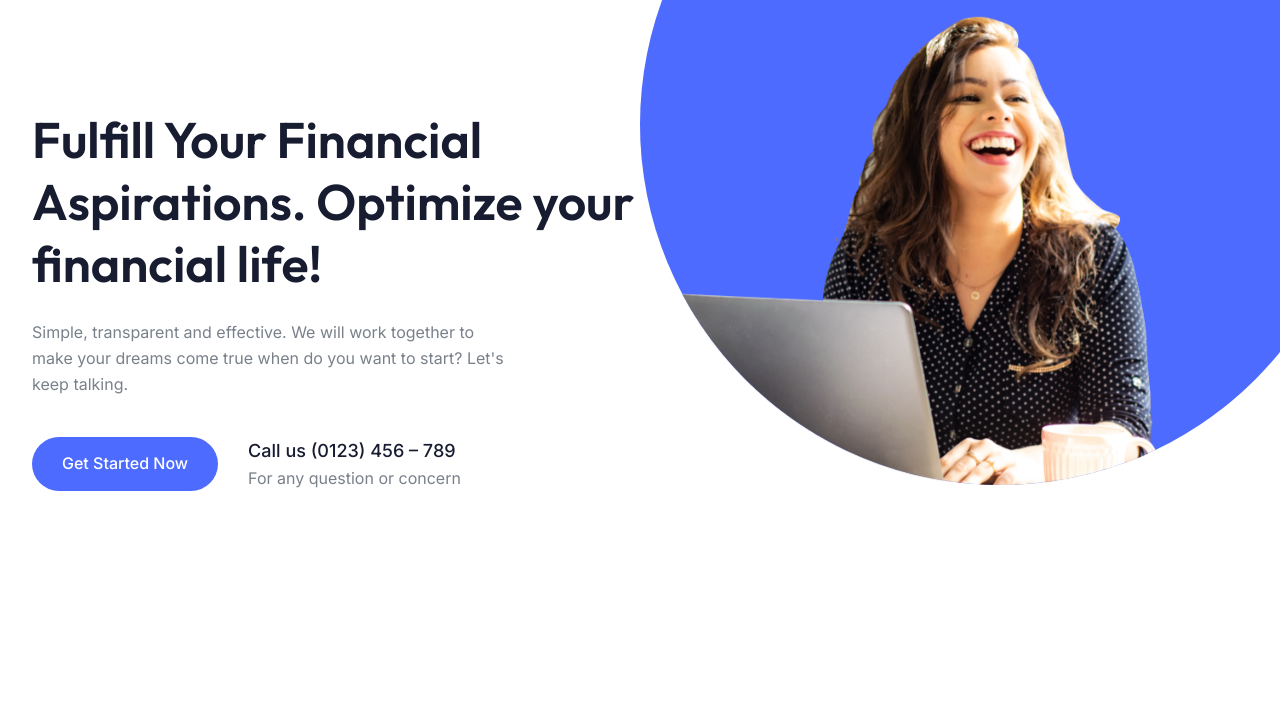
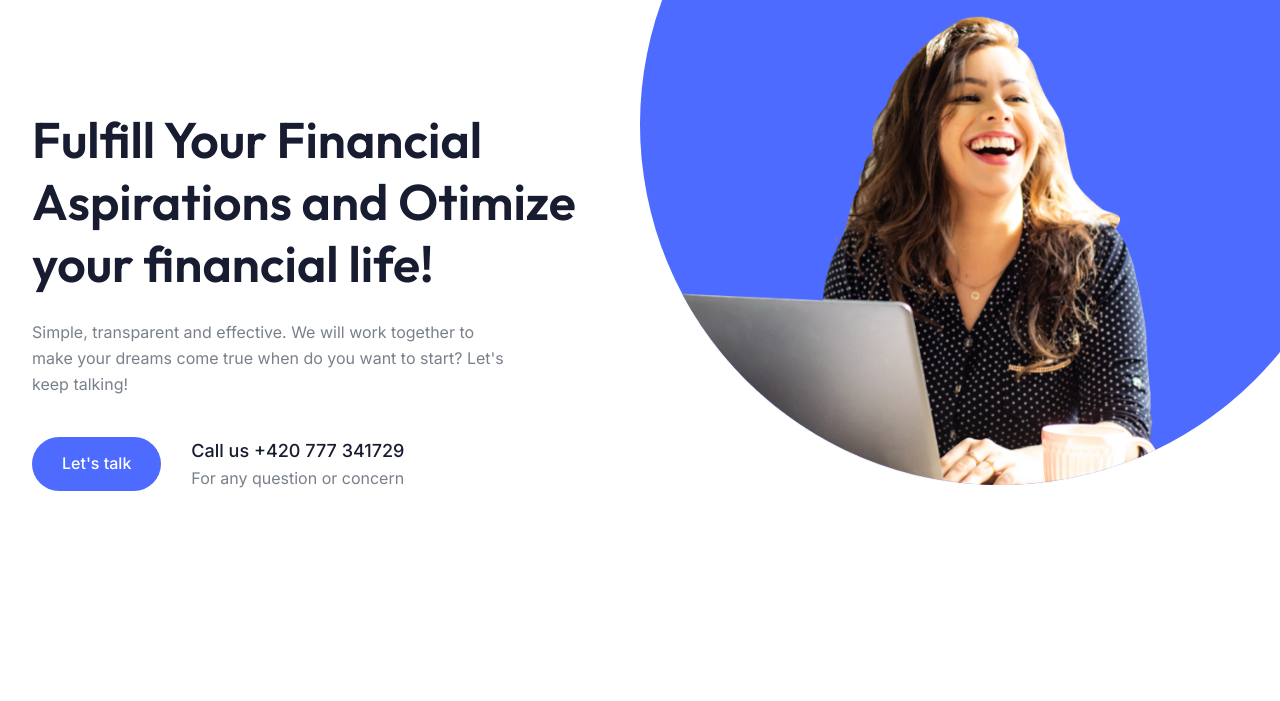
Before and after one commit to heiderdamaseno/monikasouza.cz, a plain HTML site: page index.html in a window 1280 px wide. Shown: the part 99-800 px from the top of the page. Drawn offline with Linux system fonts and the light colour scheme.

Commit message:
Update index.html

```diff
--- a/index.html
+++ b/index.html
@@ -116,17 +116,17 @@
       <div class="bb ze ki xn 2xl:ud-px-0">
         <div class="tc _o">
           <div class="animate_left jn/2">
-            <h1 class="fk vj zp or kk wm wb">Fulfill Your Financial Aspirations. Optimize your financial life!</h1>
+            <h1 class="fk vj zp or kk wm wb">Fulfill Your Financial Aspirations and Otimize your financial life!</h1>
             <p class="fq">
               Simple, transparent and effective. We will work together to make your dreams come true
-              when do you want to start? Let's keep talking.
+              when do you want to start? Let's keep talking!
             </p>
 
             <div class="tc tf yo zf mb">
-              <a href="#!" class="ek jk lk gh gi hi rg ml il vc _d _l">Get Started Now</a>
+              <a href="#!" class="ek jk lk gh gi hi rg ml il vc _d _l">Let's talk</a>
 
               <span class="tc sf">
-                <a href="#!" class="inline-block ek xj kk wm"> Call us (0123) 456 – 789 </a>
+                <a href="#!" class="inline-block ek xj kk wm"> Call us +420 777 341729 </a>
                 <span class="inline-block">For any question or concern</span>
               </span>
             </div>
```
